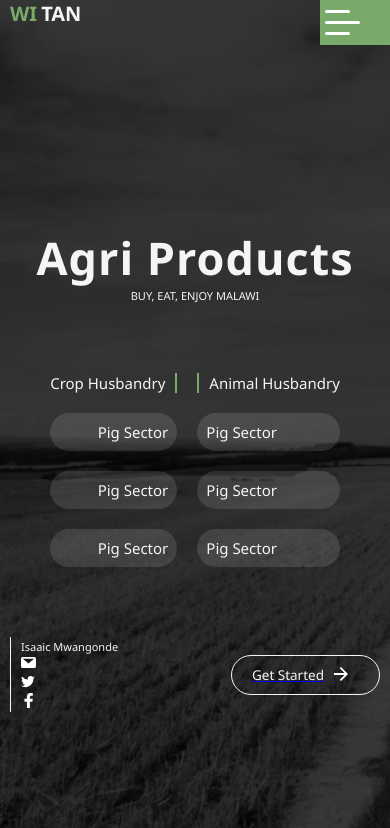
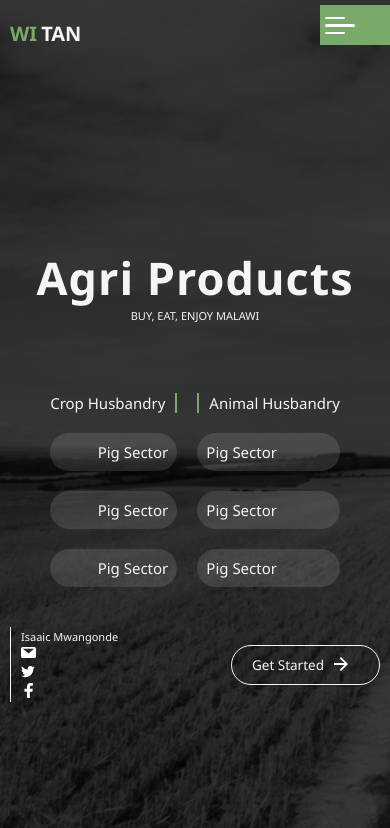
Before and after one commit to Peterbutao/witan.github.io, a plain HTML site: page index.html in a window 390 px wide. Shown: the top 828 px of the page. Drawn offline with Linux system fonts and the light colour scheme.

Commit message:
update-five
adjustments

```diff
--- a/index.html
+++ b/index.html
@@ -453,11 +453,17 @@
                         <div class="fmc-box">
                             <div class="fmcb">
                                 <div class="fmcb-title">
-                                    <p>Do you accept Paypal and Stripe</p>
+                                    <p>Where are we located</p>
                                 </div>
                                 <div class="fmcb-text">
                                     <p>
-                                        Lorem ipsum dolor sit amet consectetur adipisicing elit. Veniam nulla pariatur dicta dolorem sapiente quia consequatur fuga, tempore, molestias quas incidunt amet sed accusantium odit voluptas maxime. Nisi, sit neque!
+                                        Lilongwe Malawi
+                                    </p>
+                                    <p>
+                                        Lilongwe university of agririculture and natural resources (LUANAR BUNDA CAMPUS)
+
+
+
                                     </p>
                                 </div>
                             </div>
@@ -534,6 +540,7 @@
             </div>
         </div>
     </section>
+    <section class="firth-pg"></section>
 
 
     <section class="footer-pg"></section>
--- a/sass/style.scss
+++ b/sass/style.scss
@@ -198,6 +198,7 @@ html, body{
     .frst-pg{
         .head{
             padding-left: 10px;
+            padding-top: 20px;
 
         }
         .mns-three{
@@ -236,17 +237,17 @@ html, body{
             background-color: $primary;
             position: fixed;
             right:0;
-            top: 0;
+            top: 5px;
             width: 70px;
-            height: 45px;
+            height: 40px;
             display: flex;
             flex-direction: column;
             justify-content: center;
             cursor: pointer;
 
             .line-1{
-                height: 3px;
-                width: 25px;
+                height: 2px;
+                width: 20px;
                 background-color: white;
                 margin: 0px 5px;
                 border-radius: 4rem;
@@ -257,9 +258,9 @@ html, body{
             }
             .line-2{
                 height: 3px;
-                width: 35px;
+                width: 30px;
                 background-color: white;
-                margin: 8px 5px;
+                margin: 5px 5px;
                 border-radius: 4rem;
                 -webkit-border-radius: 4rem;
                 -moz-border-radius: 4rem;
@@ -267,8 +268,8 @@ html, body{
                 -o-border-radius: 4rem;
             }
             .line-3{
-                height: 3px;
-                width: 25px;
+                height: 2px;
+                width: 20px;
                 background-color: white;
                 margin: 0px 5px;
                 border-radius: 4rem;
@@ -316,7 +317,7 @@ html, body{
 }
 
 .frst-pg{
-    background-image: url('/assets/img/photo-1.jpg');
+    background-image: url("/assets/img/bg.jpg");
     background-position: center;
     background-size: cover;
     background-repeat: no-repeat;
@@ -415,7 +416,8 @@ html, body{
                     display: flex;
                     justify-content: center;
                     align-items: center;
-                    padding: 50px 0px;
+                    padding-bottom: 20px;
+                    padding-top: 50px;
                     .mnst-table{
                         table{
                             border-spacing: 20px 20px;
@@ -478,6 +480,10 @@ html, body{
                         .ft-start{
                             border: #f5f5f5 solid 1px;
                             border-radius: 4rem;
+                            a{
+                                text-decoration: none;
+
+                            }
                             .fts-border{
                                 display: flex;
                                 justify-content: space-between;
@@ -588,7 +594,7 @@ html, body{
                         }
                         .amci-text{
 
-                            background-image: url('/assets/img/photo-2.jpg');
+                            background-image: url("/assets/img/photo-2.jpg");
                             background-position: center ;
                             background-repeat: no-repeat;
                             background-size: cover;
```
Also changed, not shown: contact.html (added, +19 -0 lines), about.html (added), assets/img/bg.jpg (renamed from assets/img/photo-1.jpg), css/style.min.css, 1 other file.
